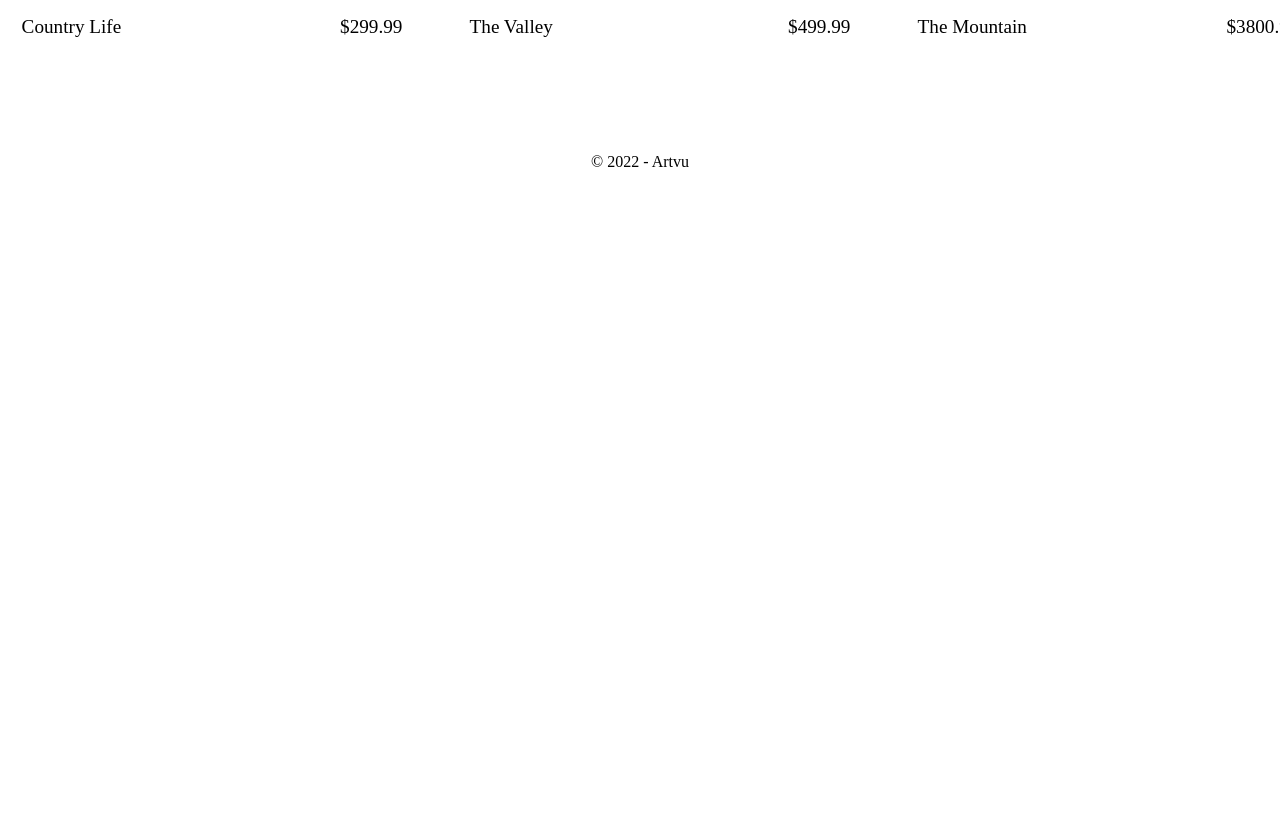
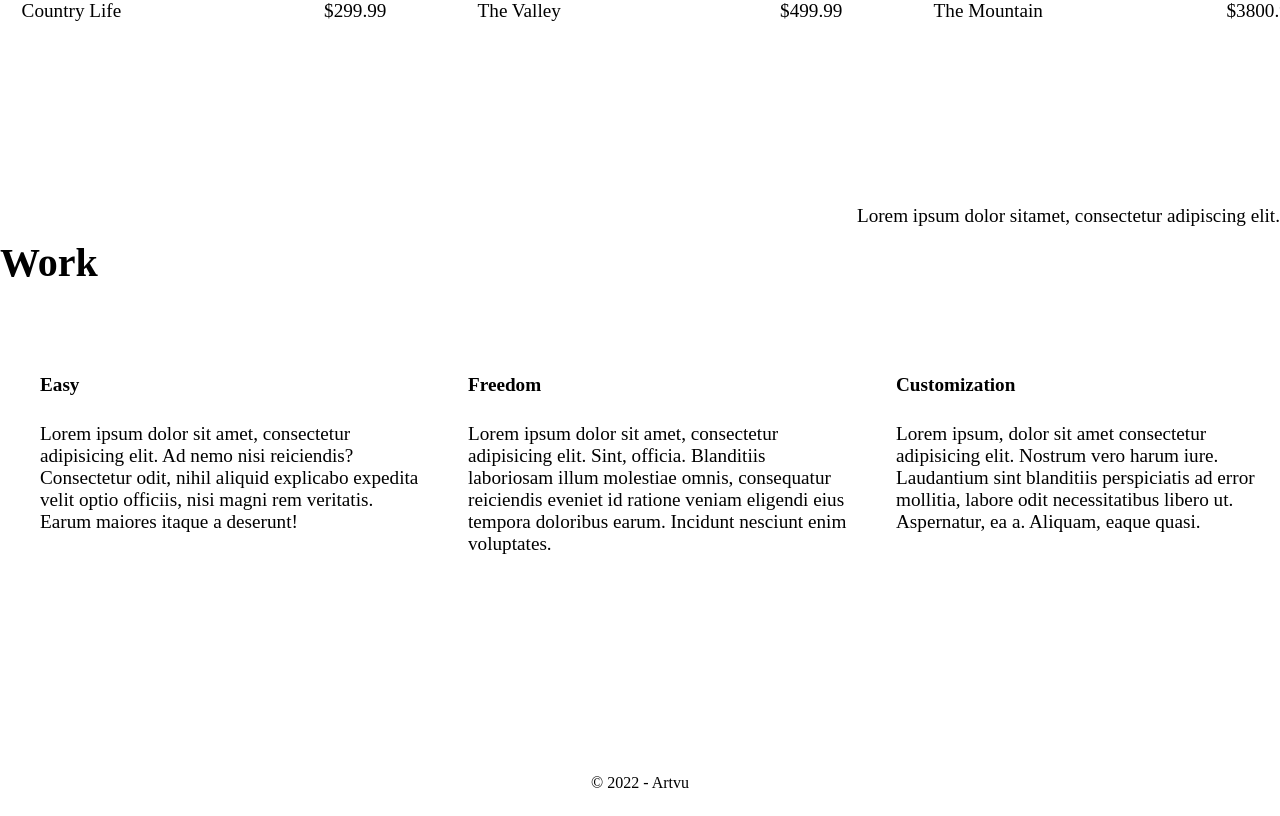
Before and after one commit to EnFlorian/artvu-ecom, a React (Create React App) app: page / in a window 1280 px wide. Shown: the part 1060-1876 px from the top of the page. Before the commit the page ends 1255 px from the top, so only its background shows below. Built offline with nearby package versions, Linux system fonts and the light colour scheme; the HTML template or start-up script is replaced by a standard one.

Commit message:
Added work section

```diff
--- a/src/components/ProductCard/ProductCard.scss
+++ b/src/components/ProductCard/ProductCard.scss
@@ -1,12 +1,12 @@
 .product-card {
   display: flex;
   flex-direction: column;
-  width: 24rem;
+  width: 23rem;
   height: auto;
 
   &__image {
     width: 100%;
-    height: 15rem;
+    height: 14rem;
     object-fit: cover;
     background-size: cover;
     margin-bottom: 0.5rem;
@@ -27,6 +27,6 @@
   &__price {
     font-size: 1.2rem;
 
-    color: var(--clr-dark);
+    color: var(--clr-light);
   }
 }
--- a/src/components/WorkSection/WorkSection.scss
+++ b/src/components/WorkSection/WorkSection.scss
@@ -0,0 +1,54 @@
+.work {
+  background-color: var(--clr-lighter);
+  padding: 4rem 0;
+  width: 100vw;
+
+  &__wrapper {
+    display: flex;
+    flex-direction: column;
+  }
+
+  &__info {
+    display: flex;
+    justify-content: space-between;
+    margin-bottom: 2rem;
+  }
+
+  &__title {
+    font-size: 2.5rem;
+    color: var(--clr-dark);
+    margin-bottom: 1.5rem;
+  }
+
+  &__description {
+    color: var(--clr-medium);
+    font-size: 1.2rem;
+    margin-bottom: 3rem;
+  }
+
+  &__boni {
+    display: flex;
+    justify-content: space-between;
+    align-items: center;
+  }
+
+  &__boni-item {
+    display: flex;
+    flex-direction: column;
+    border: 1px solid var(--clr-dark);
+    height: 20rem;
+    width: 24rem;
+  }
+
+  &__boni-title {
+    font-size: 1.2rem;
+    color: var(--clr-dark);
+    margin-bottom: 0.5rem;
+  }
+
+  &__boni-text {
+    color: var(--clr-medium);
+    font-size: 1.2rem;
+    margin-bottom: 0.5rem;
+  }
+}
--- a/src/components/WorkSection/WorkSection.tsx
+++ b/src/components/WorkSection/WorkSection.tsx
@@ -1,7 +1,42 @@
 import "./WorkSection.scss";
 
 const WorkSection = () => {
-  return <div>WorkSection</div>;
+  return (
+    <article className="work">
+      <div className="container work__wrapper">
+        <section className="work__info">
+          <h1 className="work__title">Work</h1>
+          <p className="work__description">Lorem ipsum dolor sitamet, consectetur adipiscing elit.</p>
+        </section>
+        <ul className="work__boni">
+          <li className="work__boni-item">
+            <h2 className="work__boni-title">Easy</h2>
+            <p className="work__boni-text">
+              Lorem ipsum dolor sit amet, consectetur adipisicing elit. Ad nemo nisi reiciendis? Consectetur odit, nihil
+              aliquid explicabo expedita velit optio officiis, nisi magni rem veritatis. Earum maiores itaque a
+              deserunt!
+            </p>
+          </li>
+          <li className="work__boni-item">
+            <h2 className="work__boni-title">Freedom</h2>
+            <p className="work__boni-text">
+              Lorem ipsum dolor sit amet, consectetur adipisicing elit. Sint, officia. Blanditiis laboriosam illum
+              molestiae omnis, consequatur reiciendis eveniet id ratione veniam eligendi eius tempora doloribus earum.
+              Incidunt nesciunt enim voluptates.
+            </p>
+          </li>
+          <li className="work__boni-item">
+            <h2 className="work__boni-title">Customization</h2>
+            <p className="work__boni-text">
+              Lorem ipsum, dolor sit amet consectetur adipisicing elit. Nostrum vero harum iure. Laudantium sint
+              blanditiis perspiciatis ad error mollitia, labore odit necessitatibus libero ut. Aspernatur, ea a.
+              Aliquam, eaque quasi.
+            </p>
+          </li>
+        </ul>
+      </div>
+    </article>
+  );
 };
 
 export default WorkSection;
--- a/src/pages/Home.tsx
+++ b/src/pages/Home.tsx
@@ -1,11 +1,13 @@
 import FeaturedSection from "../components/FeaturedSection";
 import HeroSection from "../components/HeroSection";
+import WorkSection from "../components/WorkSection";
 import "./Home.scss";
 const Home = () => {
   return (
     <article className="home">
       <HeroSection />
       <FeaturedSection />
+      <WorkSection />
     </article>
   );
 };
```
